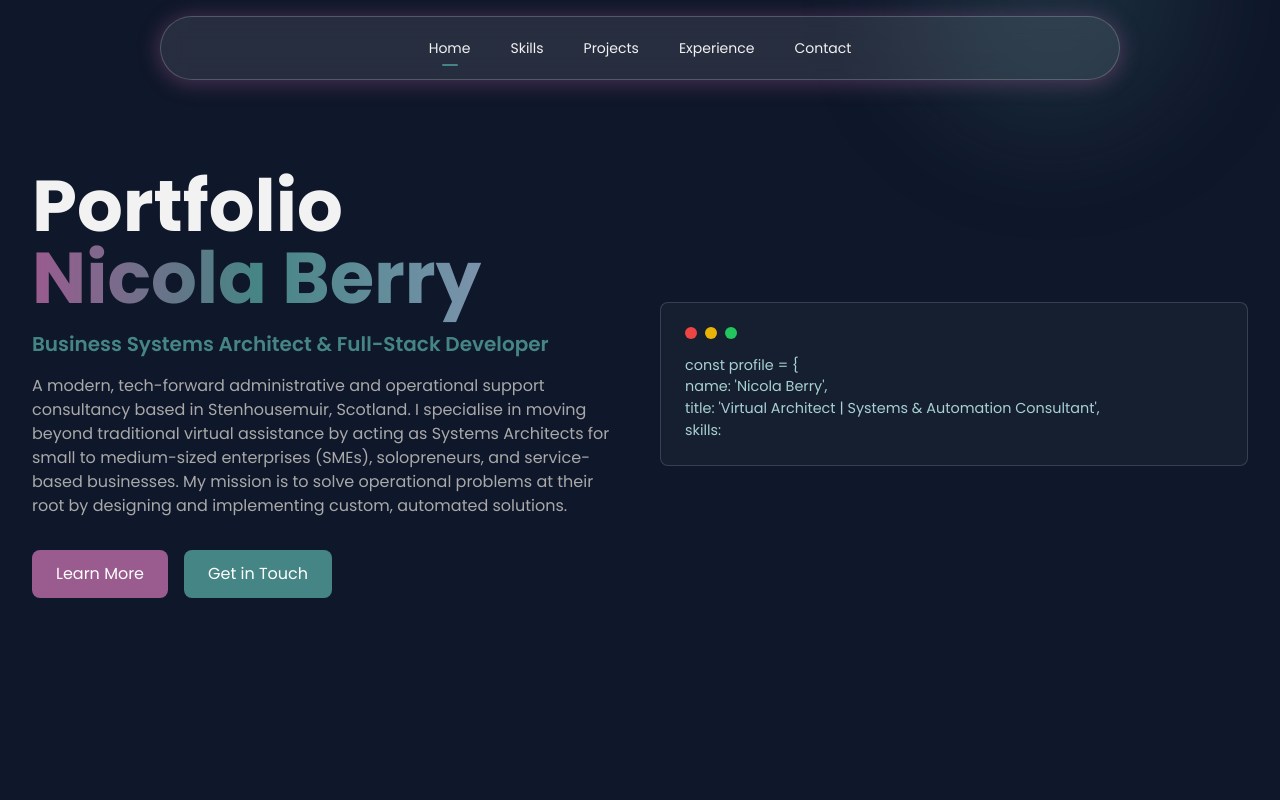
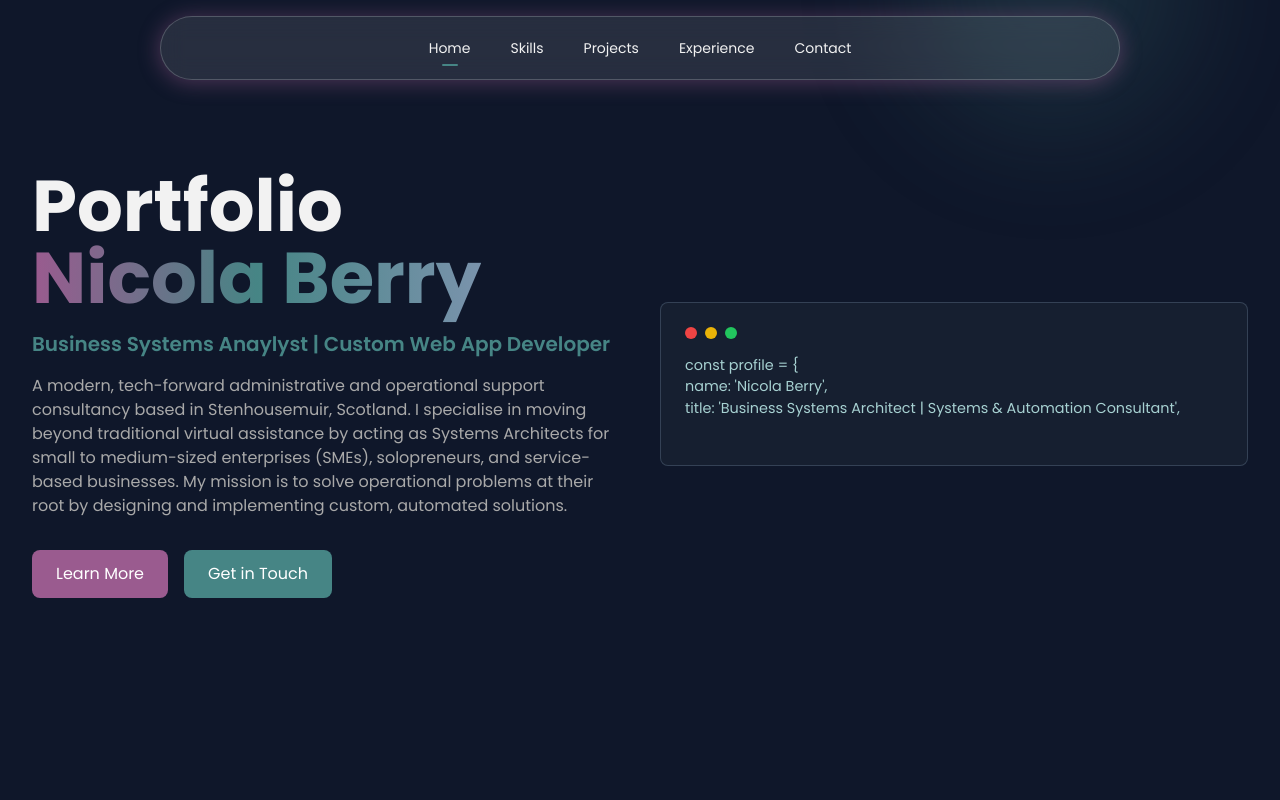
Before and after one commit to nicola-empower/my-portfolio, a Next.js app: page / in a window 1280 px wide. Shown: the top 800 px of the page. Built offline with nearby package versions, Linux system fonts and the light colour scheme.

Commit message:
fix spelling

```diff
--- a/src/app/page.tsx
+++ b/src/app/page.tsx
@@ -21,7 +21,7 @@ export default function Home() {
               Portfolio <br /><span className="bg-gradient-to-r from-primary via-secondary to-accent bg-clip-text text-transparent">Nicola Berry</span>
             </h1>
             <p className="mt-4 text-xl text-secondary font-semibold">
-              Business Systems Architect & Full-Stack Developer
+              Business Systems Anaylyst | Custom Web App Developer
             </p>
 
             {/* 👇 Your detailed intro text has been restored here 👇 */}
@@ -54,7 +54,7 @@ export default function Home() {
               sequence={[
                 `const profile = {
   name: 'Nicola Berry',
-  title: 'Virtual Architect | Systems & Automation Consultant',
+  title: 'Business Systems Architect | Systems & Automation Consultant',
   skills: [
     ''React', 'NextJS', 'NodeJS', 'Google Apps Script', 'WordPress', 'JavaScript', 'Firebase', 'Python', 'Systems Architecture', 'Workflow Automation', 'Canva', 'TypeScript', 'Supabase', 'Figma','Framer Motion', 'Tailwind CSS', 'HTML5', 'CSS3', 'MongoDB', 'Mongoose', 'REST APIs', 'GraphQL', 'Express.js', 'Redux', 'Tanstack Query', 'NextAuth', 'OAuth', 'Git', 'GitHub', 'Vercel', 'Netlify', 'Google Cloud', 'Google Drive', 'UI Animation'
   ],
```
